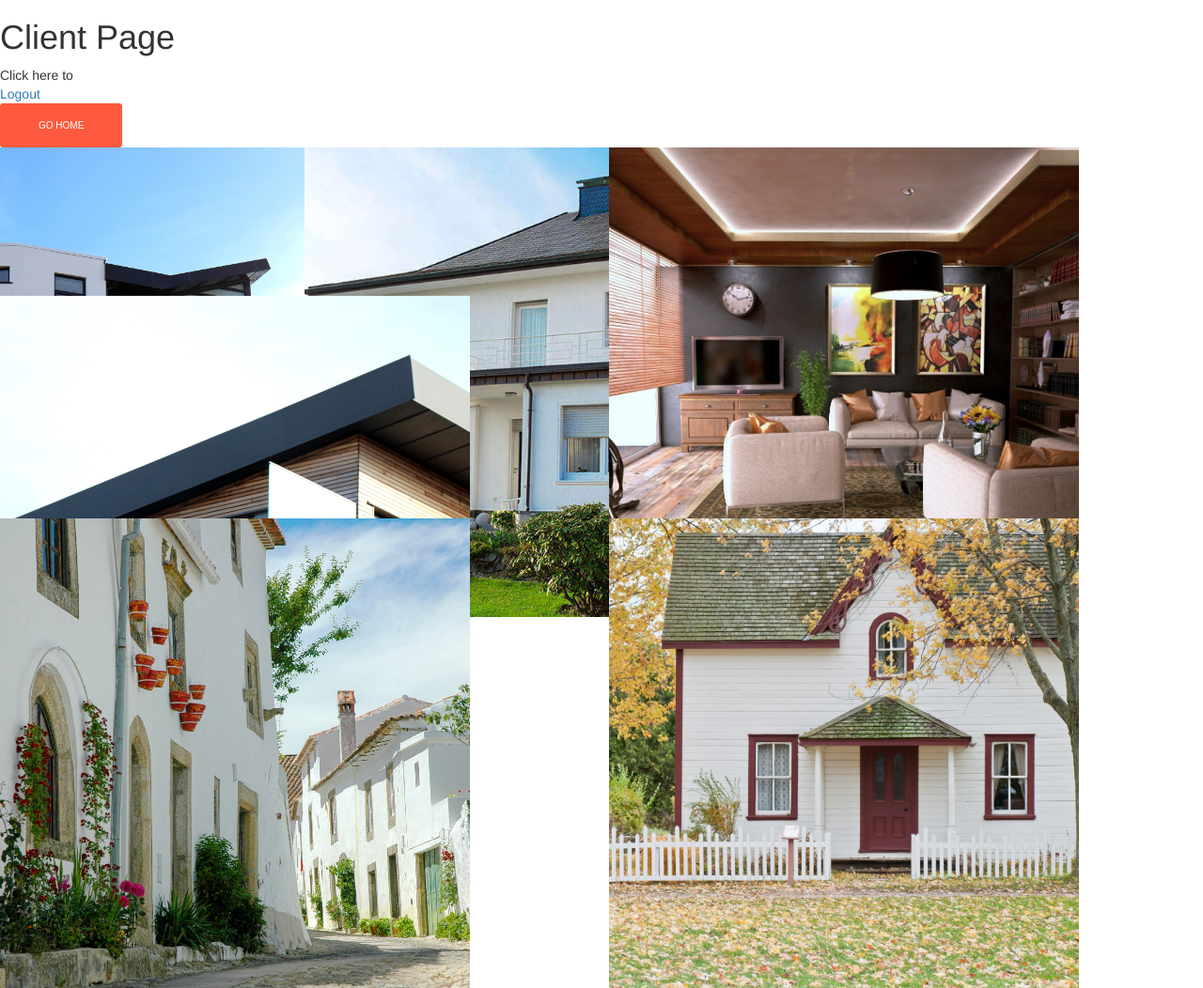
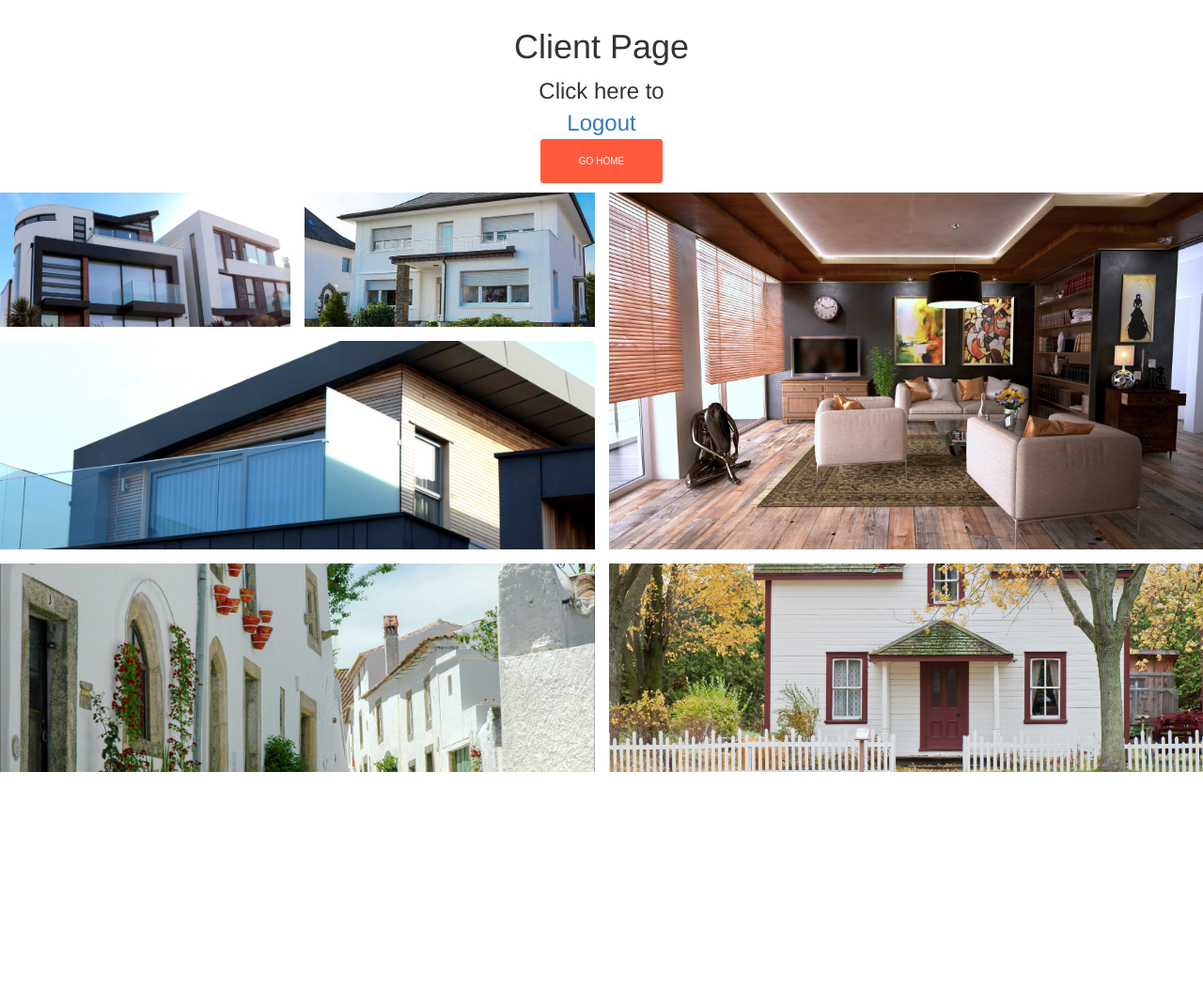
Before and after one commit to kevintervoli/PatagoniaEstate, a PHP site: page /view-php/client.php in a window 1280 px wide. Shown: the whole page at 94% size. After the commit the page ends 822 px from the top, so only its background shows below. Run offline with PHP 8.4, Linux system fonts and the light colour scheme; data comes from the database, SQL or seed files in the repository.

Commit message:
CSS Change

```diff
--- a/PHP/loadClient.php
+++ b/PHP/loadClient.php
@@ -7,7 +7,7 @@ $i = 1;
 while ($row = $result->fetch_assoc()) {
     echo '
     <figure class="gallery__item__'.strval($i).'">
-    <img src=".' . $row['Image'] . '" alt="Comfortable Apartment" class="gallery__img" style="width:500px;height:500px;  object-fit: cover;"" >
+    <img src=".' . $row['Image'] . '" alt="Comfortable Apartment" class="gallery__img" >
     </figure>';
     $i++;
 }
--- a/assets/css/style.css
+++ b/assets/css/style.css
@@ -1672,8 +1672,8 @@ button, a { transition: var(--transition); }
 }
 
 .gallery__img {
-  width: 250px;
-  height: 250px;
+  width:100%;
+  height: 100%;
   object-fit: cover;
 }
  .gallery__item__1{
@@ -1714,3 +1714,13 @@ button, a { transition: var(--transition); }
   grid-row-start: 6;
   grid-row-end: 9;
 }
+
+.center_div{
+  display:  flex ;
+  flex-direction: column;
+  font-size: 24px;
+  margin: 0 auto;
+  width: 25% ;
+  padding: 10px;
+  align-items: center;
+}
--- a/view-php/client.php
+++ b/view-php/client.php
@@ -9,9 +9,11 @@
     <link rel="stylesheet" href="../assets/css/style.css">
 </head>
 <body>
+    <div class="center_div">
     <h1>Client Page</h1>
     Click here to <a href="../PHP/logout.php">Logout</a>
     <a  class='btn btn-primary btn-sm' href="../index.php">GO HOME</a>
+    </div>
     <div class="gallery">
     <?php include '../PHP/loadClient.php';?>
     </div>
```
